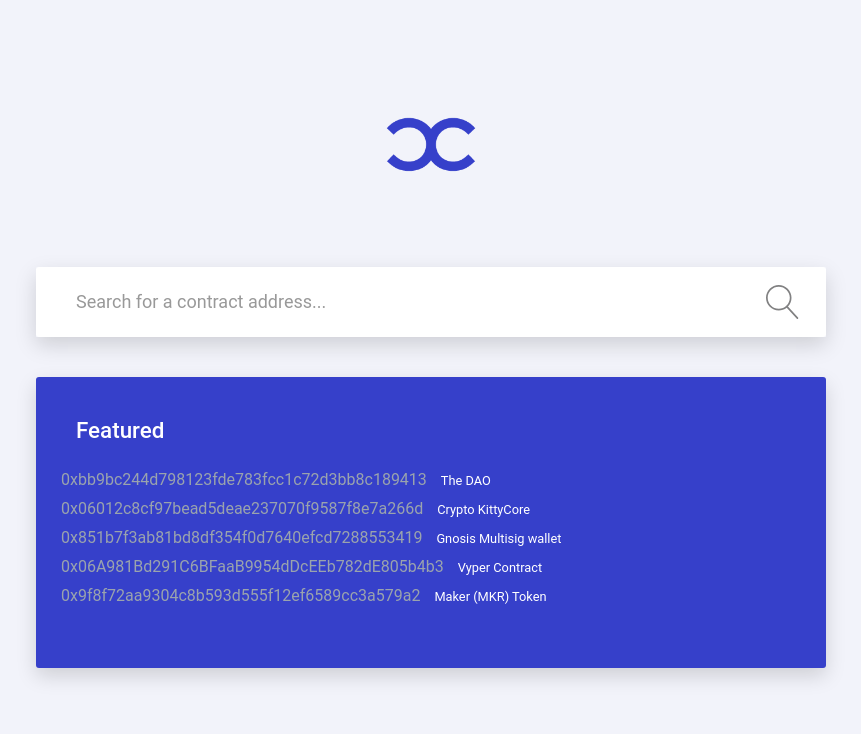
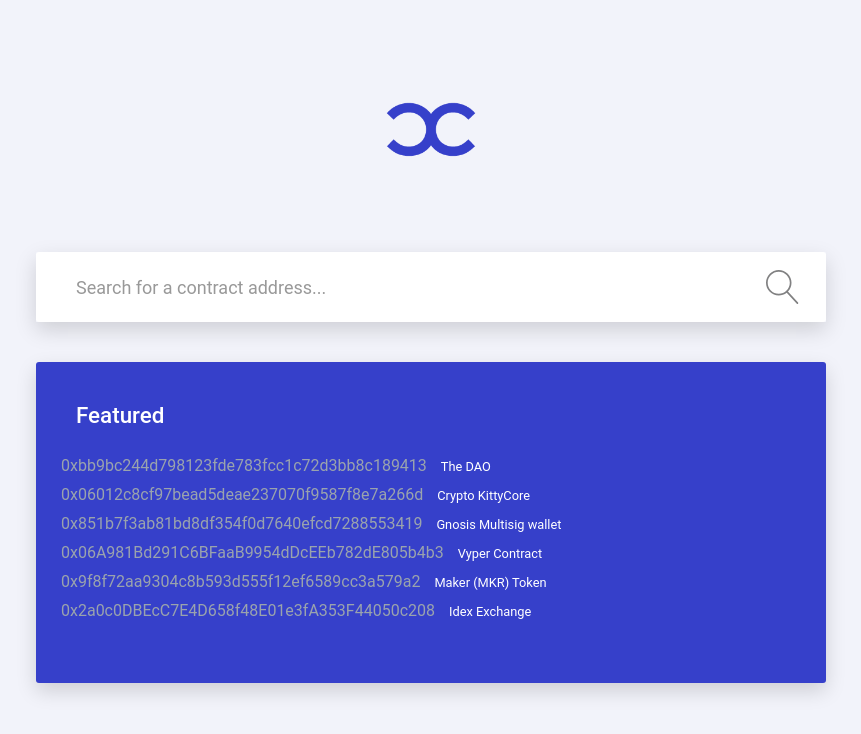
Before and after one commit to wslyvh/ctor, a React (Create React App) app in the folder client/: page / in a window 1280 px wide. Shown: the top 734 px of the page, without its empty margins (209-1070 px from the left). Built offline with nearby package versions, Linux system fonts and the light colour scheme.

Commit message:
add contract

```diff
--- a/client/src/layouts/Default.tsx
+++ b/client/src/layouts/Default.tsx
@@ -60,6 +60,7 @@ class Home extends Component<RouteComponentProps, IState> {
                                     <li><a href="/contract/0x851b7f3ab81bd8df354f0d7640efcd7288553419">0x851b7f3ab81bd8df354f0d7640efcd7288553419</a> <small>Gnosis Multisig wallet</small></li>
                                     <li><a href="/contract/0x06A981Bd291C6BFaaB9954dDcEEb782dE805b4b3">0x06A981Bd291C6BFaaB9954dDcEEb782dE805b4b3</a> <small>Vyper Contract</small></li>
                                     <li><a href="/contract/0x9f8f72aa9304c8b593d555f12ef6589cc3a579a2">0x9f8f72aa9304c8b593d555f12ef6589cc3a579a2</a> <small>Maker (MKR) Token</small></li>
+                                    <li><a href="/contract/0x2a0c0DBEcC7E4D658f48E01e3fA353F44050c208">0x2a0c0DBEcC7E4D658f48E01e3fA353F44050c208</a> <small>Idex Exchange</small></li>
                                 </ul>
                             </div>
                         </div>
```
